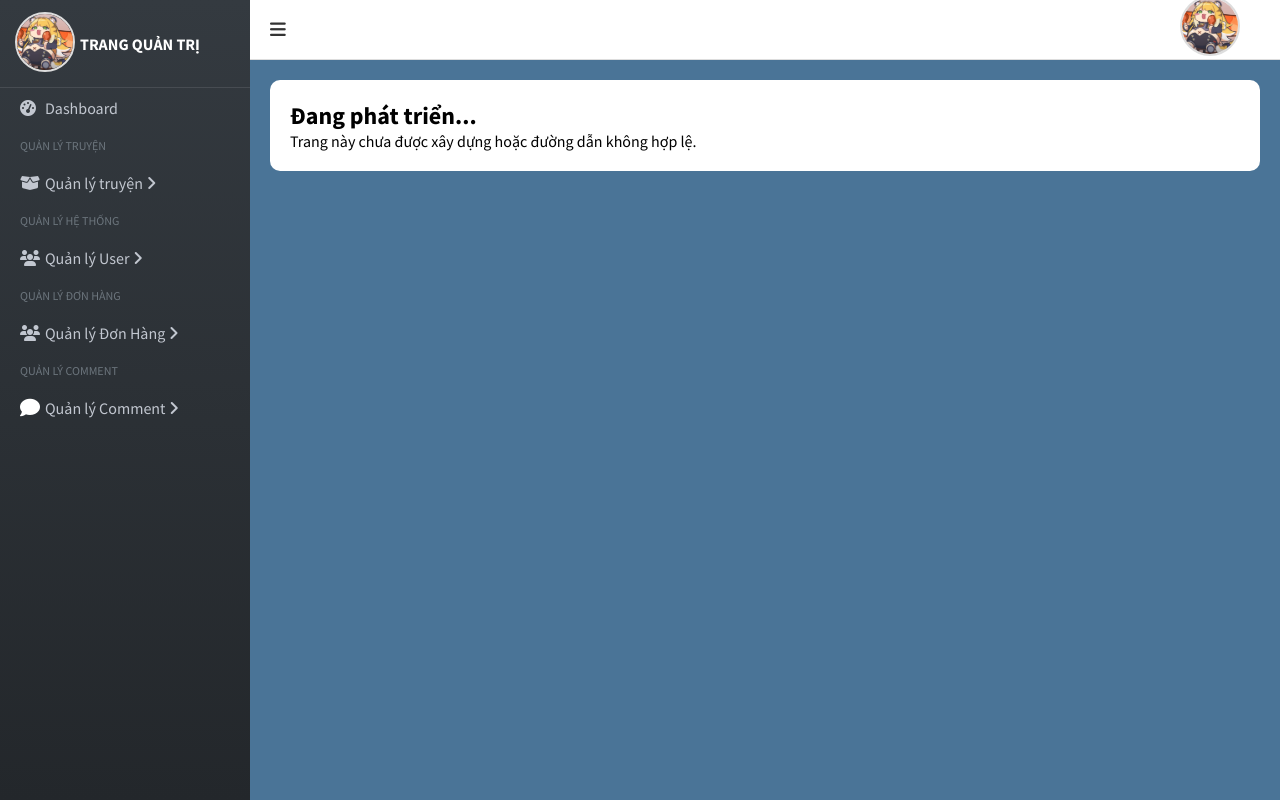
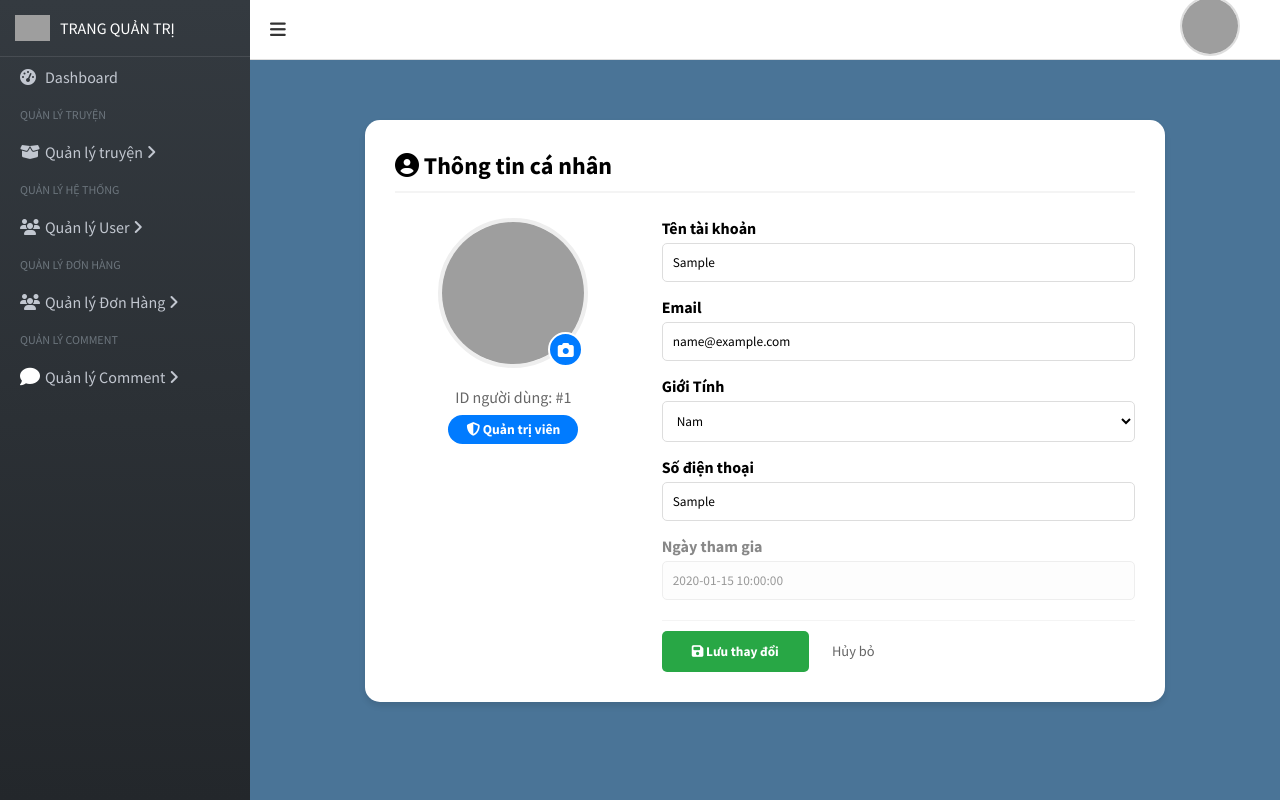
Before and after one commit to ongshowbiz/DO_AN_CO_SO_NGANH_NHOM_7, a PHP site: page /DO_AN_CO_SO_NGANH_NHOM_7/index.php?method=profile in a window 1280 px wide. Run offline with PHP 8.4, Linux system fonts and the light colour scheme; the visitor is signed in with stand-in values (Sample User, id 1); tables that the repository leaves empty hold one stand-in row (values such as "Sample post"); grey boxes are pictures that could not be loaded.

Commit message:
update profile

```diff
--- a/Admin/index.php
+++ b/Admin/index.php
@@ -34,14 +34,14 @@ if (!isset($_SESSION['loggedin']) || $_SESSION['loggedin'] !== true) {
             <ul class="navbar-nav ml-auto">
                 <li class="nav-item dropdown">
                     <a class="nav-link" data-toggle="dropdown" href="#">
-                        <img src="./anh/admin.png"
+                        <img src="<?php echo !empty($_SESSION['ANH']) ? htmlspecialchars($_SESSION['ANH']) : 'Anh/admin.png'; ?>"
                             class="img-circle"
                             alt="User Image"
                             style="width: 60px; height: 60px; object-fit: cover; margin-top: -3px; margin-right: 5px;">
                         <span></span>
                     </a>
                     <div class="dropdown-menu dropdown-menu-lg dropdown-menu-right">
-                        <a href="index.php?page=profile" class="dropdown-item">
+                        <a href="index.php?method=profile" class="dropdown-item">
                             <i class="fas fa-user-cog mr-2"></i> Profile
                         </a>
                         <div class="dropdown-divider"></div>
--- /dev/null
+++ b/Admin/method/profile.php
@@ -0,0 +1,186 @@
+<?php
+if (!isset($_SESSION['loggedin']) || $_SESSION['loggedin'] !== true) {
+    header('Location: login.php');
+    exit;
+}
+
+require_once '../config.php';
+require_once '../include/function.php';
+require_once '../include/db.php';
+
+$db = new Database();
+$user_id = $_SESSION['ID_TAIKHOAN'];
+$message = '';
+$message_type = 'success';
+if ($_SERVER['REQUEST_METHOD'] === 'POST' && isset($_POST['TENTAIKHOAN'])) {
+    $ten_taikhoan = trim($_POST['TENTAIKHOAN'] ?? '');
+    $email = trim($_POST['EMAIL'] ?? '');
+    $sdt = trim($_POST['SDT'] ?? '');
+    $sex = trim($_POST['GIOITINH'] ?? '');
+
+    if (empty($ten_taikhoan) || empty($email)) {
+        $message = 'Tên tài khoản và Email không được để trống.';
+        $message_type = 'danger';
+    } else {
+        try {
+            $db->query('UPDATE taikhoan SET TENTAIKHOAN = :TEN, EMAIL = :EMAIL, SDT = :SDT, GIOITINH =:SEX WHERE ID_TAIKHOAN = :ID');
+            $db->bind(':TEN', $ten_taikhoan);
+            $db->bind(':EMAIL', $email);
+            $db->bind(':SDT', $sdt);
+            $db->bind(':SEX', $sex);
+            $db->bind(':ID', $user_id);
+            if ($db->execute()) {
+                $message = 'Cập nhật thông tin thành công!';
+                $message_type = 'success';
+            }
+        } catch (PDOException $e) {
+            $message = 'Lỗi: ' . $e->getMessage();
+            $message_type = 'danger';
+        }
+    }
+}
+if ($_SERVER['REQUEST_METHOD'] == 'POST' && isset($_POST['action']) && $_POST['action'] === 'update_avatar') {
+    try {
+        if (empty($user_id)) {
+            throw new Exception('Không xác định được ID người dùng.');
+        }
+        if (!isset($_FILES['avatar']) || $_FILES['avatar']['error'] !== UPLOAD_ERR_OK) {
+            throw new Exception('Vui lòng chọn một tệp ảnh hợp lệ.');
+        }
+        $db->query('SELECT ANH FROM taikhoan WHERE ID_TAIKHOAN = :ID_TAIKHOAN');
+        $db->bind(':ID_TAIKHOAN', $user_id);
+        $old_image = $db->single()['ANH'] ?? null;
+
+        if ($old_image) {
+            $old_path = __DIR__ . '/../' . $old_image;
+            if (file_exists($old_path) && strpos($old_image, 'admin.png') === false) {
+                unlink($old_path);
+            }
+        }
+        $target_path = uploadImage($_FILES['avatar'], 'TAIKHOAN');
+        $db->query('UPDATE taikhoan SET ANH = :ANH WHERE ID_TAIKHOAN = :ID_TAIKHOAN');
+        $db->bind(':ANH', $target_path);
+        $db->bind(':ID_TAIKHOAN', $user_id);
+        $db->execute();
+        $_SESSION['ANH'] = $target_path;
+        $message = 'Cập nhật ảnh đại diện thành công!';
+        $message_type = 'success';
+    } catch (Exception $e) {
+        $message = $e->getMessage();
+        $message_type = 'danger';
+    }
+}
+
+// Lấy dữ liệu mới nhất để hiển thị
+$db->query('SELECT * FROM taikhoan WHERE ID_TAIKHOAN = :ID');
+$db->bind(':ID', $user_id);
+$user = $db->single();
+?>
+
+<div class="profile-container" style="background: #fff; padding: 30px; border-radius: 15px; box-shadow: 0 4px 6px rgba(0,0,0,0.1); max-width: 800px; margin: 20px auto;">
+    <h2 style="border-bottom: 2px solid #f4f4f4; padding-bottom: 10px; margin-bottom: 25px;">
+        <i class="fas fa-user-circle mr-2"></i> Thông tin cá nhân
+    </h2>
+
+    <?php if (!empty($message)): ?>
+        <div style="background: #d4edda; color: #155724; padding: 15px; border-radius: 5px; margin-bottom: 20px;">
+            <i class="fas fa-check-circle mr-2"></i> <?php echo $message; ?>
+        </div>
+    <?php endif; ?>
+
+    <?php if (!empty($error)): ?>
+        <div style="background: #f8d7da; color: #721c24; padding: 15px; border-radius: 5px; margin-bottom: 20px;">
+            <i class="fas fa-exclamation-triangle mr-2"></i> <?php echo $error; ?>
+        </div>
+    <?php endif; ?>
+
+    <div style="display: flex; flex-wrap: wrap; gap: 30px;">
+
+        <div style="flex: 1; text-align: center; min-width: 200px;">
+            <div style="position: relative; display: inline-block; cursor: pointer;" onclick="document.getElementById('avatarInput').click();" title="Nhấp để đổi ảnh đại diện">
+                <img src="<?php echo !empty($user['ANH']) ? htmlspecialchars($user['ANH']) : 'Anh/admin.png'; ?>"
+                     id="avatarPreview"
+                     style="width: 150px; height: 150px; border-radius: 50%; object-fit: cover; border: 4px solid #eee; transition: 0.3s;"
+                     onmouseover="this.style.opacity='0.75'; this.style.border='4px solid #007bff'"
+                     onmouseout="this.style.opacity='1'; this.style.border='4px solid #eee'">
+
+                <div style="position: absolute; bottom: 5px; right: 5px; background: #007bff; color: #fff; width: 35px; height: 35px; border-radius: 50%; display: flex; align-items: center; justify-content: center; border: 2px solid #fff;">
+                    <i class="fas fa-camera"></i>
+                </div>
+            </div>
+
+            <form id="avatarForm" method="POST" enctype="multipart/form-data" style="display: none;">
+                <input type="hidden" name="action" value="update_avatar">
+                <input type="file" name="avatar" id="avatarInput" accept="image/*" onchange="submitAvatarForm()">
+            </form>
+
+            <div style="margin-top: 15px;">
+                <p style="margin-bottom: 8px; color: #666; font-weight: 500;">ID người dùng: #<?php echo $user['ID_TAIKHOAN']; ?></p>
+                <span style="display: inline-block; padding: 6px 18px; background: #007bff; color: #fff; border-radius: 20px; font-size: 0.85em; font-weight: bold;">
+                    <i class="fas fa-shield-alt mr-1"></i> <?php echo ($user['ID_VAITRO'] == 1) ? 'Quản trị viên' : 'Nhân viên'; ?>
+                </span>
+            </div>
+        </div>
+
+        <div style="flex: 2; min-width: 300px;">
+            <form method="POST" action="index.php?method=profile">
+                <div style="margin-bottom: 15px;">
+                    <label style="display: block; margin-bottom: 5px; font-weight: bold;">Tên tài khoản</label>
+                    <input type="text" name="TENTAIKHOAN" value="<?php echo htmlspecialchars($user['TENTAIKHOAN']); ?>"
+                           style="width: 100%; padding: 10px; border: 1px solid #ddd; border-radius: 5px; outline: none; transition: border 0.3s;"
+                           onfocus="this.style.border='1px solid #007bff'" onblur="this.style.border='1px solid #ddd'">
+                </div>
+
+                <div style="margin-bottom: 15px;">
+                    <label style="display: block; margin-bottom: 5px; font-weight: bold;">Email</label>
+                    <input type="email" name="EMAIL" value="<?php echo htmlspecialchars($user['EMAIL']); ?>"
+                           style="width: 100%; padding: 10px; border: 1px solid #ddd; border-radius: 5px; outline: none;"
+                           onfocus="this.style.border='1px solid #007bff'" onblur="this.style.border='1px solid #ddd'">
+                </div>
+                 <div style="margin-bottom: 15px;">
+                    <label style="display: block; margin-bottom: 5px; font-weight: bold;">Giới Tính</label>
+                    <select name="GIOITINH"
+                        style="width: 100%; padding: 10px; border: 1px solid #ddd; border-radius: 5px; outline: none; background: white; cursor: pointer; transition: border 0.3s;"
+                        onfocus="this.style.border='1px solid #007bff'" onblur="this.style.border='1px solid #ddd'">
+                        <option value="Nam" <?php echo ($user['GIOITINH'] == 'Nam') ? 'selected' : ''; ?>>Nam</option>
+                        <option value="Nữ" <?php echo ($user['GIOITINH'] == 'Nữ') ? 'selected' : ''; ?>>Nữ</option>
+                        <option value="Khác" <?php echo ($user['GIOITINH'] == 'Khác') ? 'selected' : ''; ?>>Khác</option>
+                    </select>
+                </div>
+
+                <div style="margin-bottom: 15px;">
+                    <label style="display: block; margin-bottom: 5px; font-weight: bold;">Số điện thoại</label>
+                    <input type="text" name="SDT" value="<?php echo htmlspecialchars($user['SDT'] ?? ''); ?>"
+                           style="width: 100%; padding: 10px; border: 1px solid #ddd; border-radius: 5px; outline: none;"
+                           placeholder="Nhập số điện thoại"
+                           onfocus="this.style.border='1px solid #007bff'" onblur="this.style.border='1px solid #ddd'">
+                </div>
+
+                <div style="margin-bottom: 20px;">
+                    <label style="display: block; margin-bottom: 5px; font-weight: bold; color: #888;">Ngày tham gia</label>
+                    <input type="text" value="<?php echo $user['NGAYLAP']; ?>" disabled
+                           style="width: 100%; padding: 10px; border: 1px solid #eee; border-radius: 5px; background: #fdfdfd; color: #999; cursor: not-allowed;">
+                </div>
+
+                <div style="padding-top: 10px; border-top: 1px solid #f4f4f4;">
+                    <button type="submit" style="background: #28a745; color: #fff; border: none; padding: 12px 30px; border-radius: 5px; cursor: pointer; font-weight: bold; transition: background 0.3s;"
+                            onmouseover="this.style.background='#218838'" onmouseout="this.style.background='#28a745'">
+                        <i class="fas fa-save mr-2"></i> Lưu thay đổi
+                    </button>
+                    <a href="index.php" style="text-decoration: none; color: #666; margin-left: 20px; font-size: 0.9em;">Hủy bỏ</a>
+                </div>
+            </form>
+        </div>
+
+    </div>
+</div>
+
+<script>
+function submitAvatarForm() {
+    const fileInput = document.getElementById('avatarInput');
+    if (fileInput.files && fileInput.files[0]) {
+        // Có thể thêm hiệu ứng chờ (loading) ở đây nếu muốn
+        document.getElementById('avatarForm').submit();
+    }
+}
+</script>
--- a/Admin/method/sidebar.php
+++ b/Admin/method/sidebar.php
@@ -2,7 +2,7 @@
 <aside class="main-sidebar sidebar-dark-primary elevation-4">
   <a href="index.php" class="brand-link">
     <?php if ($role_id == 1): ?>
-    <img src="./anh/admin.png" alt="AdminLTE Logo" class="brand-image img-circle elevation-3" style="width: 60px; height: 60px; object-fit: cover; margin-top: -3px; margin-right: 5px;">
+    <img src="<?php echo !empty($_SESSION['ANH']) ? htmlspecialchars($_SESSION['ANH']) : 'Anh/admin.png'; ?>"
     <span class="brand-text font-weight-light">TRANG QUẢN TRỊ</span>
     <?php elseif ($role_id == 3): ?>
     <img src="./anh/supplier.jpg" alt="AdminLTE Logo" class="brand-image img-circle elevation-3" style="width: 60px; height: 60px; object-fit: cover; margin-top: -3px; margin-right: 5px;">
--- a/config.php
+++ b/config.php
@@ -1,8 +1,8 @@
 <?php
 	define('DB_HOST','localhost');
-	define('DB_PORT', '3306');
+	define('DB_PORT', '3307');
 	define('DB_USER','root');
-	define("DB_PASS", '');
+	define("DB_PASS", 'kurumi1006');
 	define('DB_NAME', 'readmanga');
 	define('API_KEY', 'AIzaSyCxIGkbOlW9e1jFF8oK_pWFKjOtuX4Y8P4');
 ?>
```
Also changed, not shown: Admin/css/style-login.css (+145 -0 lines), Admin/assets/uploads/taikhoan/avatars_69c95052e49410.89592248.jpg (added), Admin/assets/uploads/taikhoan/avatars_69c9599a2fee30.39122437.png (added), Admin/assets/uploads/taikhoan/avatars_69c95f3fa2d552.81787534.jpg (added).
